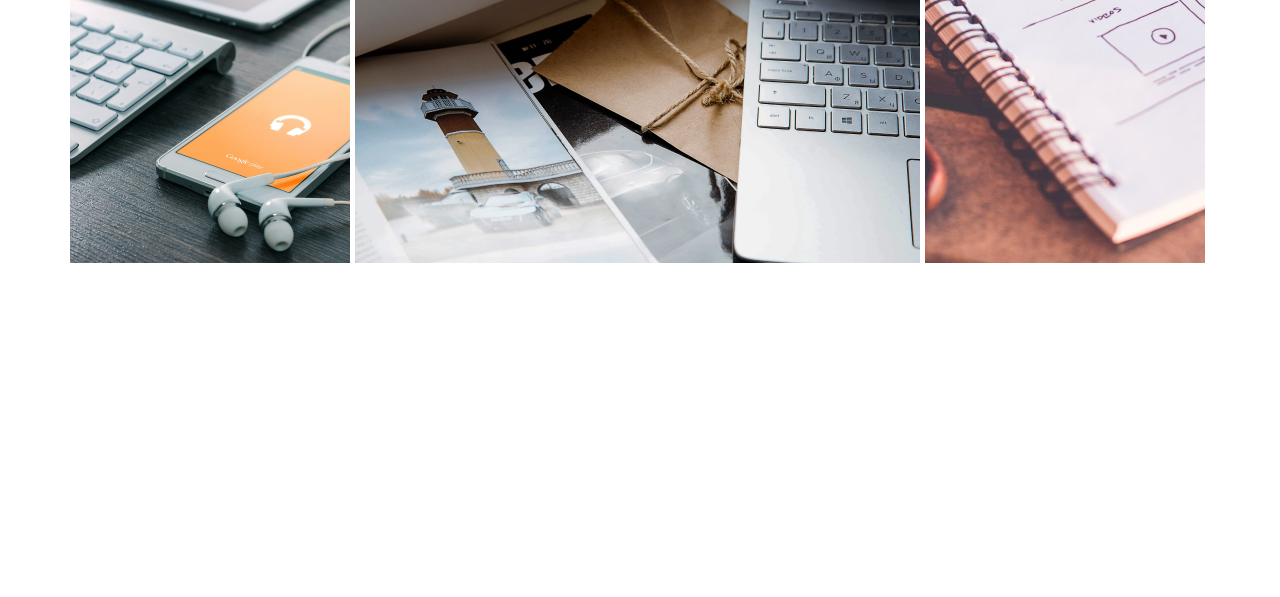
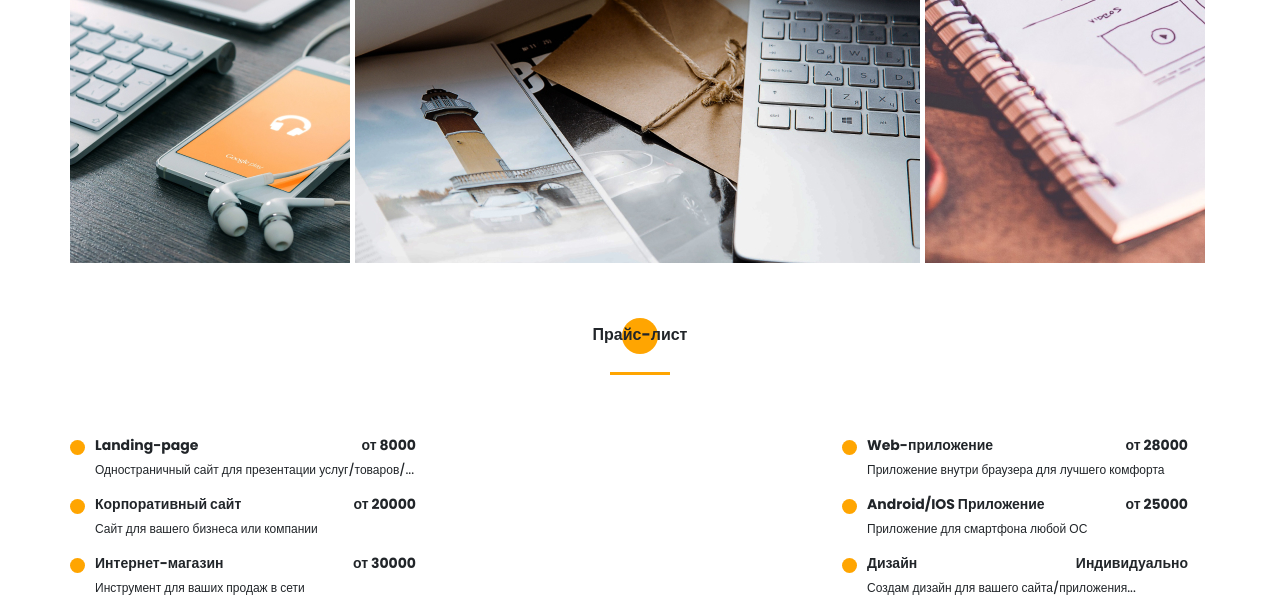
Before and after one commit to DenysKo88/portfolio, a website: page src/index.html in a window 1280 px wide. Shown: the part 3913-4510 px from the top of the page. Before the commit the page ends 4176 px from the top, so only its background shows below. Drawn offline with Linux system fonts and the light colour scheme.

Commit message:
add new section - price

```diff
--- a/src/index.html
+++ b/src/index.html
@@ -296,7 +296,7 @@
         </div>
     </section>
 
-    <section class="portfolio"></section>
+    <section class="portfolio">
         <div class="container">
             <h2 class="title title_fz16 title__section-title">Портфоліо</h2>
             <div class="title title_fz36 title__section-subtitle">Мої роботи</div>
@@ -322,6 +322,45 @@
                 </a>
             </div>
         </div>
+    </section>
+    <section class="price">
+        <div class="container">
+            <h2 class="title title_fz16 title__section-title">Прайс-лист</h2>
+            <div class="divider"></div>
+            <div class="price__wrapper">
+                <div class="price__item">
+                    <div class="price__item-title title_fz14">Landing-page</div>
+                    <div class="price__item-count">от 8000</div>
+                    <div class="price__item-descr">Одностраничный сайт для презентации услуг/товаров/...</div>
+                </div>
+                <div class="price__item">
+                    <div class="price__item-title title_fz14">Web-приложение</div>
+                    <div class="price__item-count">от 28000</div>
+                    <div class="price__item-descr">Приложение внутри браузера для лучшего комфорта</div>
+                </div>
+                <div class="price__item">
+                    <div class="price__item-title title_fz14">Корпоративный сайт</div>
+                    <div class="price__item-count">от 20000</div>
+                    <div class="price__item-descr">Сайт для вашего бизнеса или компании</div>
+                </div>
+                <div class="price__item">
+                    <div class="price__item-title title_fz14">Android/IOS Приложение</div>
+                    <div class="price__item-count">от 25000</div>
+                    <div class="price__item-descr">Приложение для смартфона любой ОС</div>
+                </div>
+                <div class="price__item">
+                    <div class="price__item-title title_fz14">Интернет-магазин</div>
+                    <div class="price__item-count">от 30000</div>
+                    <div class="price__item-descr">Инструмент для ваших продаж в сети</div>
+                </div>
+                <div class="price__item">
+                    <div class="price__item-title title_fz14">Дизайн</div>
+                    <div class="price__item-count">Индивидуально</div>
+                    <div class="price__item-descr">Создам дизайн для вашего сайта/приложения...</div>
+                </div>
+            </div>
+        </div>
+    </section>
     <script src="js/script.js"></script>
 </body>
 </html>
--- /dev/null
+++ b/src/sass/blocks/_price.scss
@@ -0,0 +1,44 @@
+.price {
+    margin-top: 60px;
+    &__wrapper {
+        margin-top: 60px;
+        display: grid;
+        grid-template-columns: repeat(2, minmax(368px, auto));
+        grid-template-rows: repeat(3, minmax(44px, auto));
+        grid-auto-rows: minmax(44px, auto);
+        row-gap: 15px;
+        justify-content: space-between;
+    }
+    &__item {
+        position: relative;
+        display: grid;
+        grid-template: minmax(21px, auto) 18px / 200px 121px;
+        row-gap: 5px;
+        padding-left: 25px;
+        &:before {
+            content: '';
+            position: absolute;
+            width: 15px;
+            height: 15px;
+            border-radius: 100%;
+            top: 5px;
+            background: $main-color;
+        }
+        &-title, &-count {
+            font-weight: 700;
+            font-size: 14px;
+            line-height: 21px;
+        }
+        &-descr {
+            font-weight: 500;
+            font-size: 12px;
+            line-height: 18px;
+            grid-row: 2/3;
+            grid-column: 1/3;
+        }
+        &-count {
+            justify-self: flex-end;
+        }
+    }
+
+}
--- a/src/sass/style.scss
+++ b/src/sass/style.scss
@@ -32,3 +32,4 @@
 @import 'blocks/resume';
 @import 'blocks/skills';
 @import 'blocks/portfolio';
+@import 'blocks/price';
```
Also changed, not shown: dist/css/style.min.css, dist/index.html, src/css/style.min.css, 1 other file.
